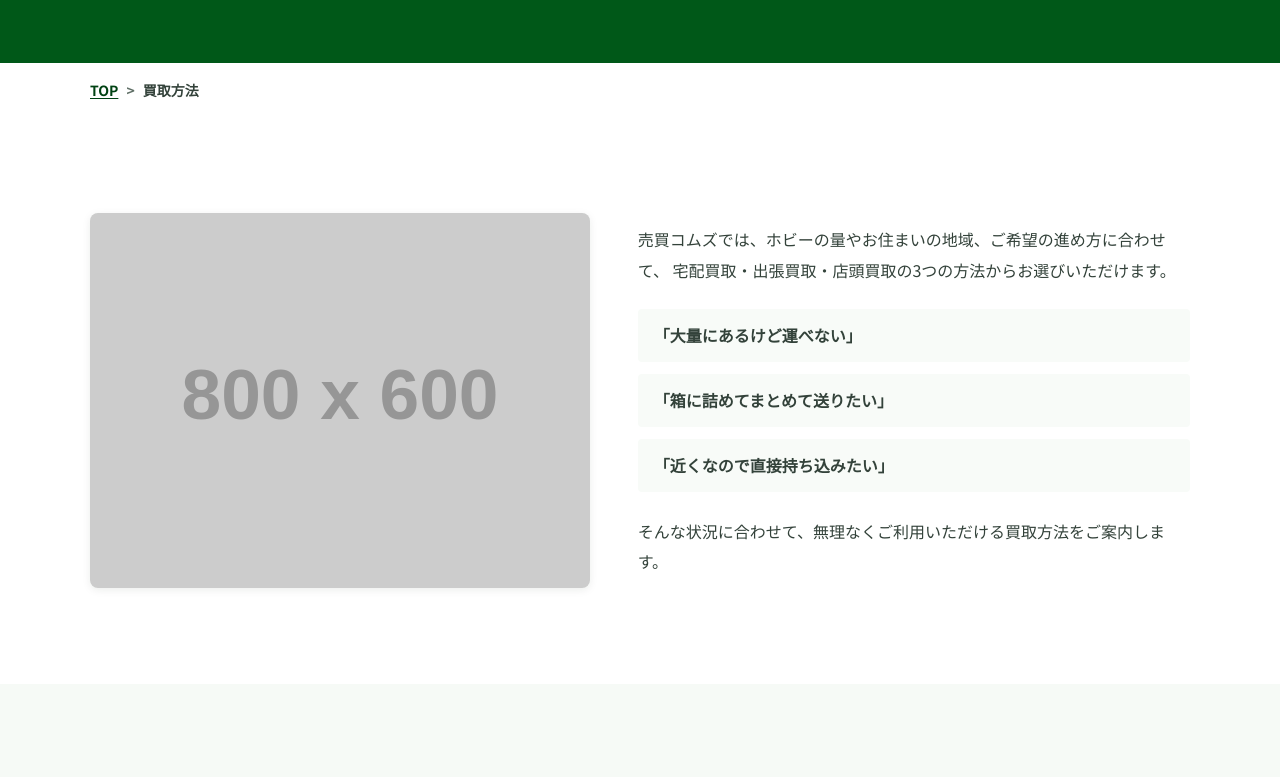
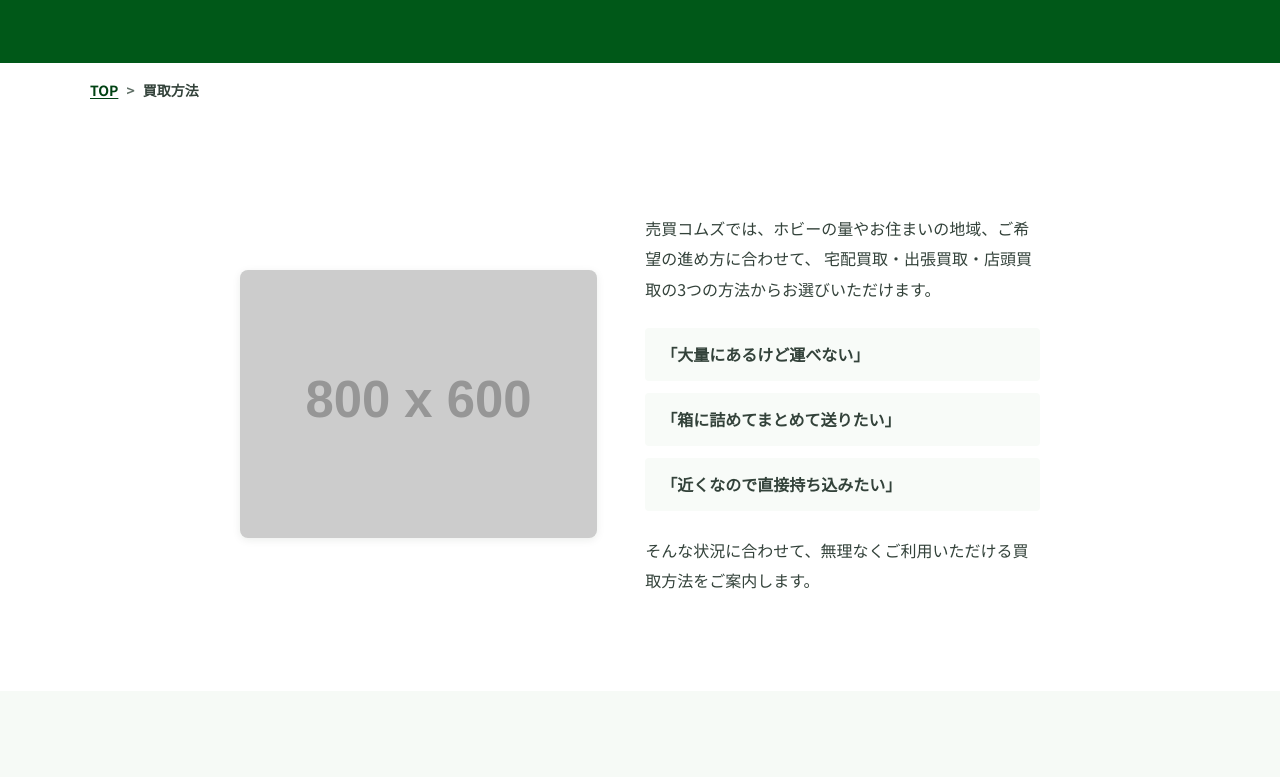
Before and after one commit to yamaguchi0831/coms-hobby, a plain HTML site: page pages/page-flow.html in a window 1280 px wide. Shown: the part 240-1017 px from the top of the page. Drawn offline with Linux system fonts and the light colour scheme; placeholder pictures from the web are drawn by us.

Commit message:
Reformat page-flow.html
Co-Authored-By: Claude Sonnet 4.6 <noreply@anthropic.com>

```diff
--- a/pages/page-flow.html
+++ b/pages/page-flow.html
@@ -412,7 +412,7 @@
             </div>
 
             <section class="hb__l-section hb-flow__p-lead">
-                <div class="hb__l-container hb-flow__p-lead__inner">
+                <div class="hb__l-container--sm hb-flow__p-lead__inner">
                     <figure class="hb-flow__p-lead__image">
                         <img
                             src="https://placehold.co/800x600/eef3ee/5f6f66?text=Flow+Image"
```
